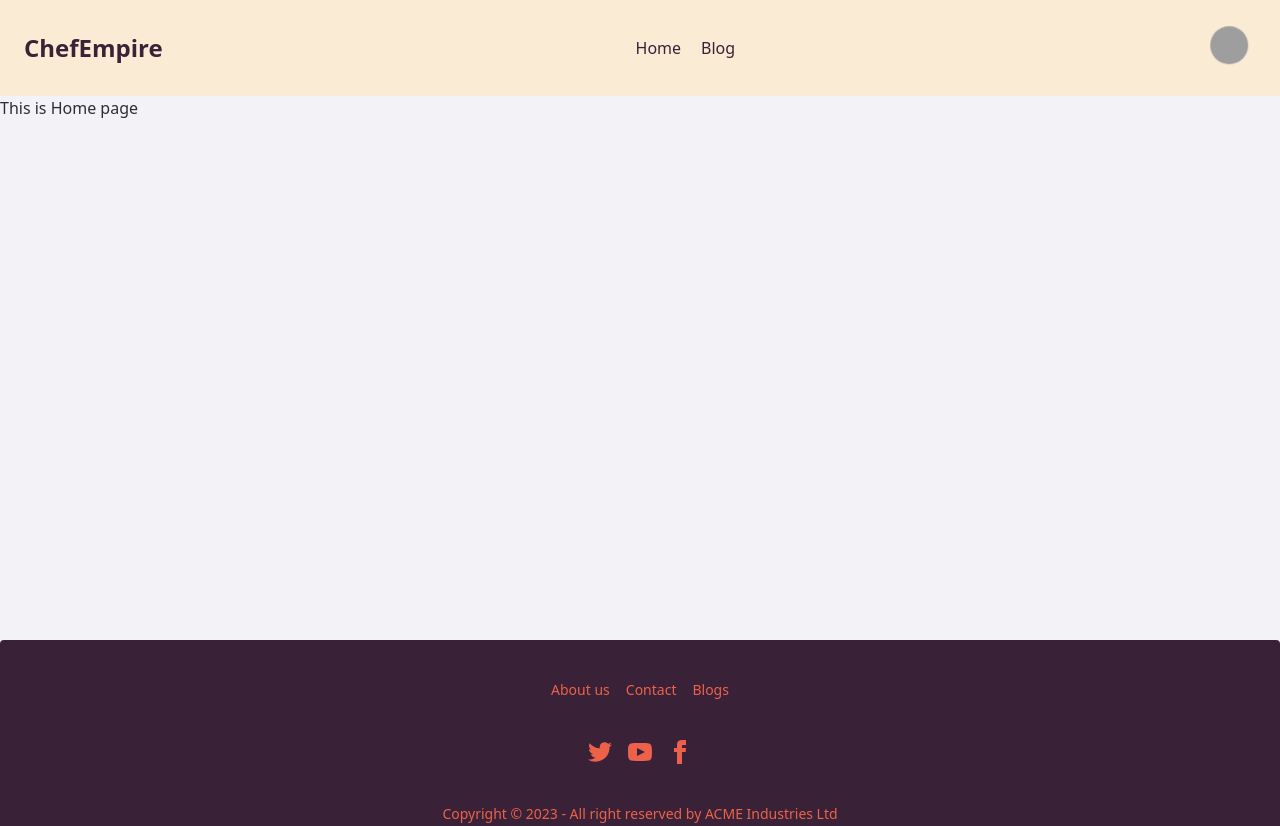
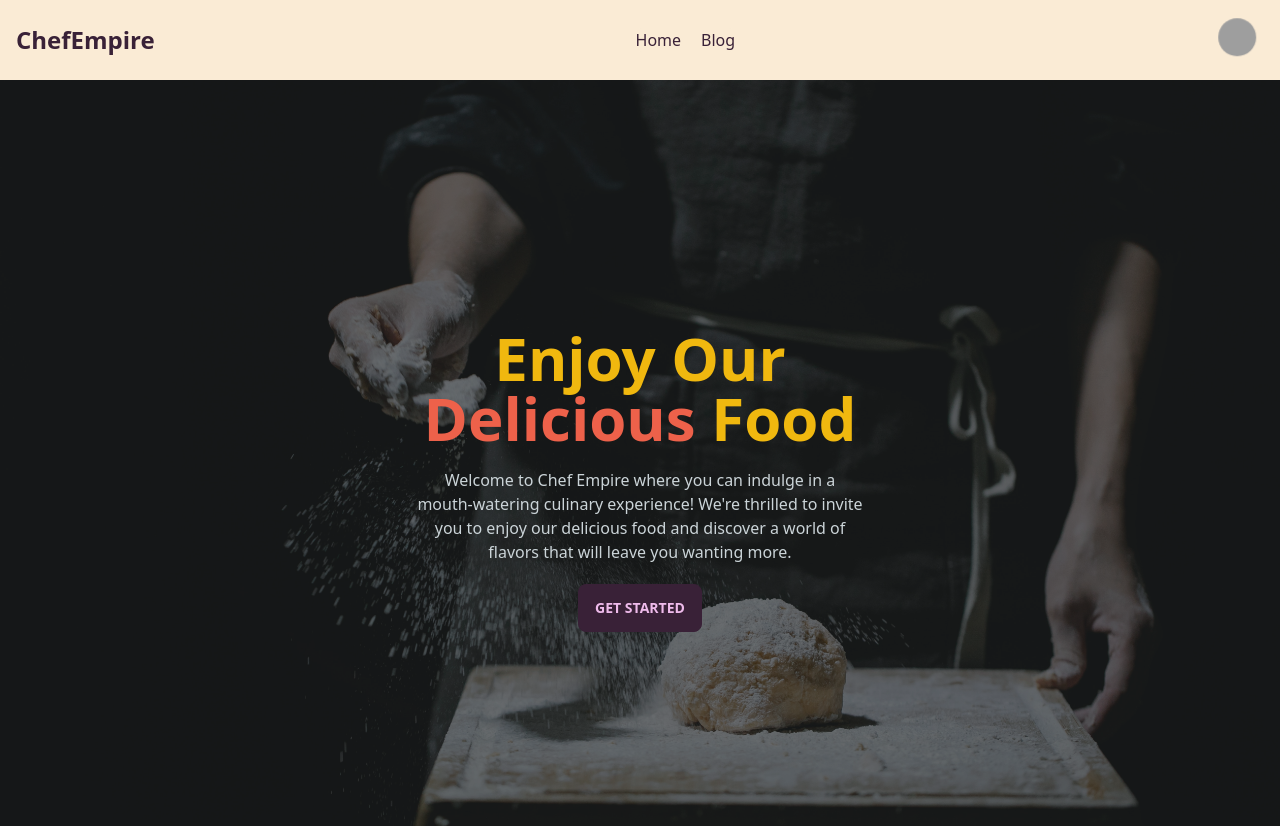
Before and after one commit to Rashed1879/chef-empire-client, a React (Vite) app: page / in a window 1280 px wide. Shown: the top 826 px of the page. Built offline with nearby package versions, Linux system fonts and the light colour scheme; grey boxes are pictures that could not be loaded.

Commit message:
Home page banner section added

```diff
--- a/src/pages/Home/Home.jsx
+++ b/src/pages/Home/Home.jsx
@@ -1,10 +1,41 @@
+/* eslint-disable react/no-unescaped-entities */
 /* eslint-disable no-unused-vars */
 import React from 'react';
 
 const Home = () => {
 	return (
 		<div>
-			<h2>This is Home page</h2>
+			<section>
+				<div
+					className="hero min-h-screen"
+					style={{
+						backgroundImage: `url("../../../public/images/header-banner.jpg")`,
+					}}
+				>
+					<div className="hero-overlay bg-opacity-60"></div>
+					<div className="hero-content text-center text-neutral-content">
+						<div className="max-w-md">
+							<h1 className="mb-5 text-6xl font-bold text-warning">
+								Enjoy Our <br />
+								<span className="text-secondary">
+									Delicious
+								</span>{' '}
+								Food
+							</h1>
+							<p className="mb-5">
+								Welcome to Chef Empire where you can indulge in
+								a mouth-watering culinary experience! We're
+								thrilled to invite you to enjoy our delicious
+								food and discover a world of flavors that will
+								leave you wanting more.
+							</p>
+							<button className="btn btn-primary">
+								Get Started
+							</button>
+						</div>
+					</div>
+				</div>
+			</section>
 		</div>
 	);
 };
--- a/src/pages/shared/Navbar.jsx
+++ b/src/pages/shared/Navbar.jsx
@@ -7,7 +7,7 @@ const Navbar = () => {
 	const [open, setOpen] = useState(false);
 	return (
 		<nav className="bg-accent text-primary font-lora">
-			<div className="flex justify-between  items-center md:p-6 p-4">
+			<div className="flex justify-between  items-center md:p-4 p-3">
 				<h2 className="text-2xl font-bold">ChefEmpire</h2>
 				<div onClick={() => setOpen(!open)} className="md:hidden ">
 					<span>
```
Also changed, not shown: public/images/header-banner.jpg (added).
